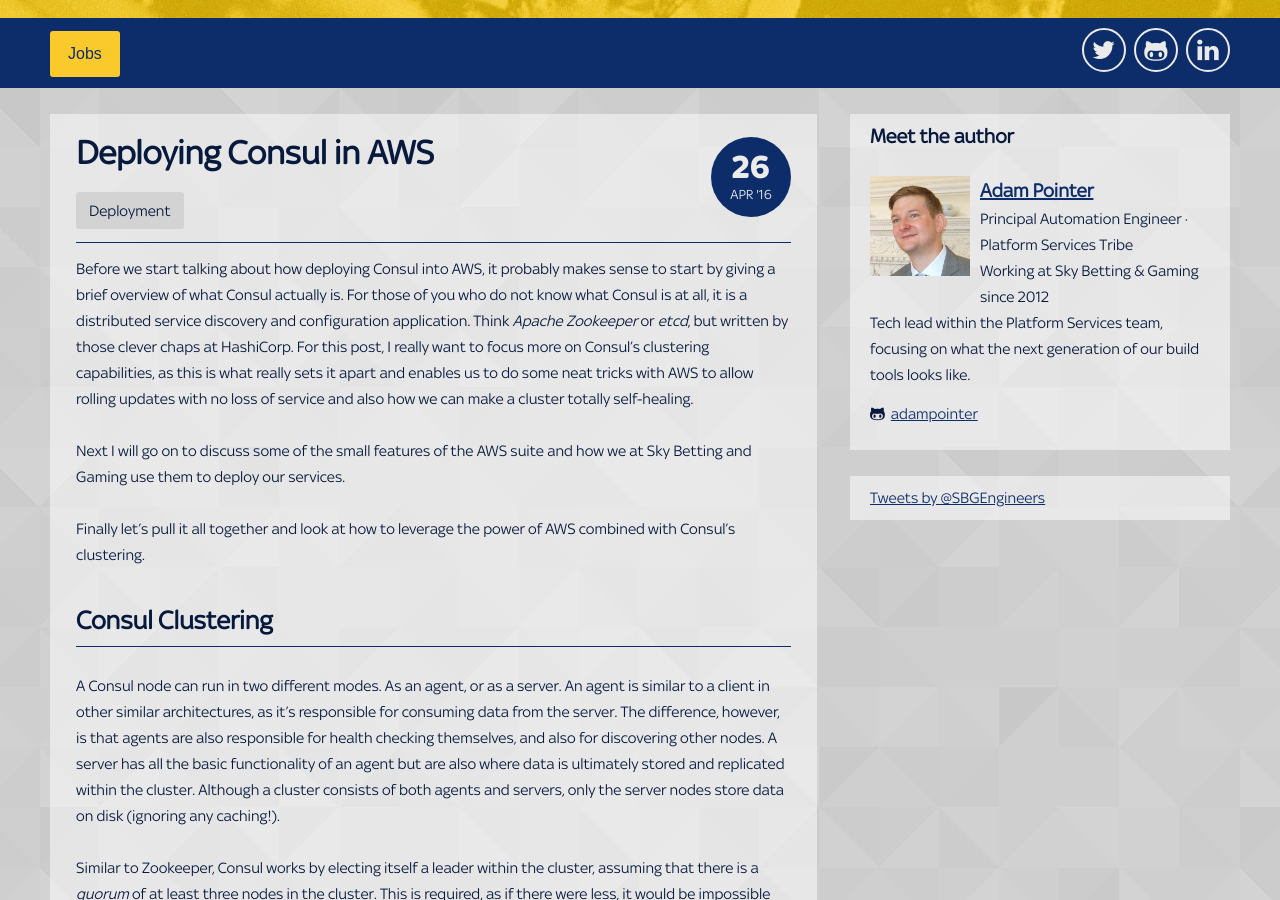
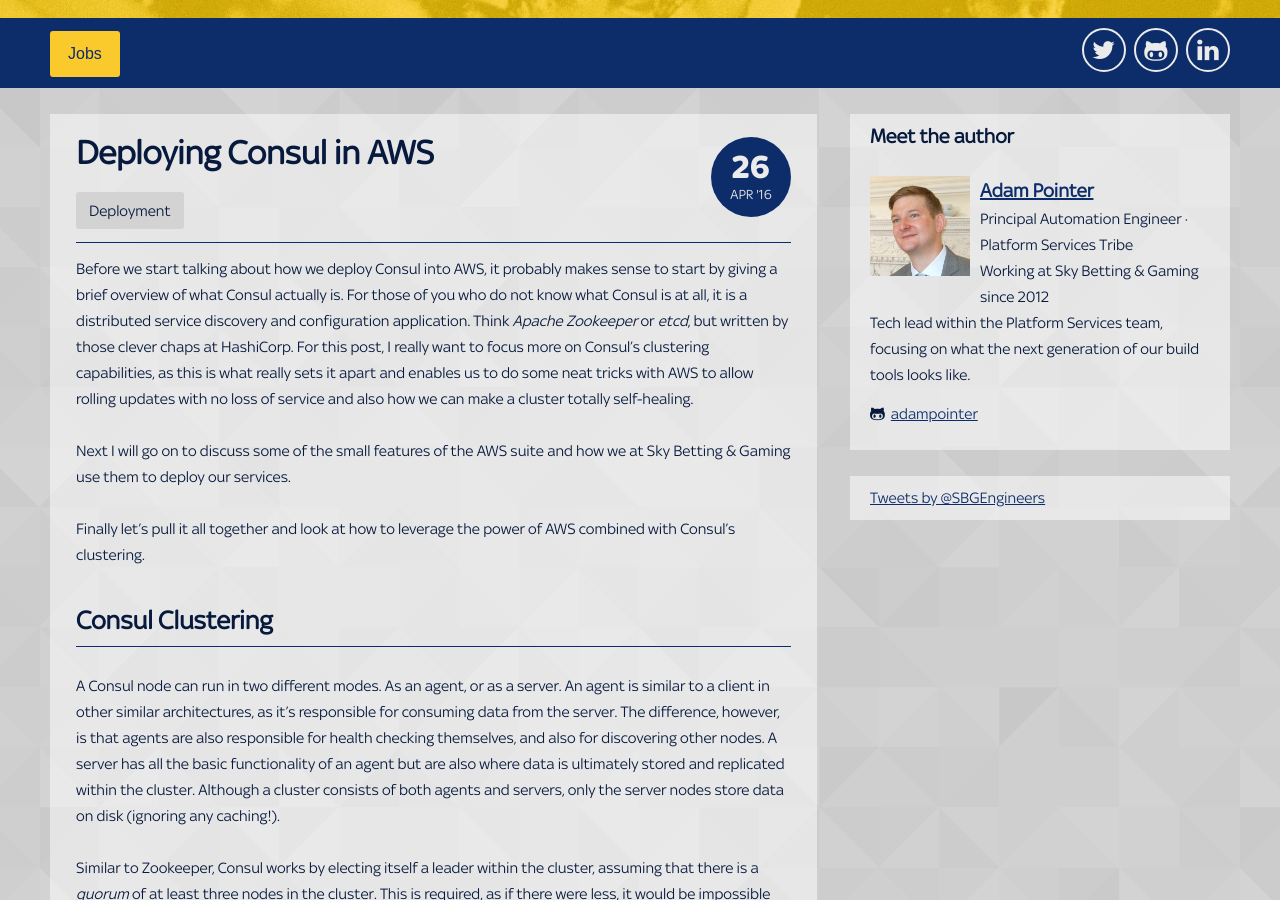
Before and after one commit to skybet/skybet.github.io, a Jekyll site: the page built from _posts/2016-04-26-aws-and-consul.md, in a window 1280 px wide and 900 px high, scrolled down 332 px. Built offline with Jekyll 4.4.1, drawn with Linux system fonts in a browser that asks for light colours; nearby versions of some CDN libraries; some web fonts are replaced; comment, search, counter and statistics services are not loaded.

Commit message:
Tweaks from Ash

```diff
--- a/_posts/2016-04-26-aws-and-consul.md
+++ b/_posts/2016-04-26-aws-and-consul.md
@@ -9,9 +9,9 @@
 tags: consul, aws, autoscaling, terraform
 ---
 
-Before we start talking about how deploying Consul into AWS, it probably makes sense to start by giving a brief overview of what Consul actually is. For those of you who do not know what Consul is at all, it is a distributed service discovery and configuration application. Think *Apache Zookeeper* or *etcd*, but written by those clever chaps at HashiCorp. For this post, I really want to focus more on Consul's clustering capabilities, as this is what really sets it apart and enables us to do some neat tricks with AWS to allow rolling updates with no loss of service and also how we can make a cluster totally self-healing.
+Before we start talking about how we deploy Consul into AWS, it probably makes sense to start by giving a brief overview of what Consul actually is. For those of you who do not know what Consul is at all, it is a distributed service discovery and configuration application. Think *Apache Zookeeper* or *etcd*, but written by those clever chaps at HashiCorp. For this post, I really want to focus more on Consul's clustering capabilities, as this is what really sets it apart and enables us to do some neat tricks with AWS to allow rolling updates with no loss of service and also how we can make a cluster totally self-healing.
 
-Next I will go on to discuss some of the small features of the AWS suite and how we at Sky Betting and Gaming use them to deploy our services.
+Next I will go on to discuss some of the small features of the AWS suite and how we at Sky Betting & Gaming use them to deploy our services.
 
 Finally let's pull it all together and look at how to leverage the power of AWS combined with Consul's clustering.
 
```
